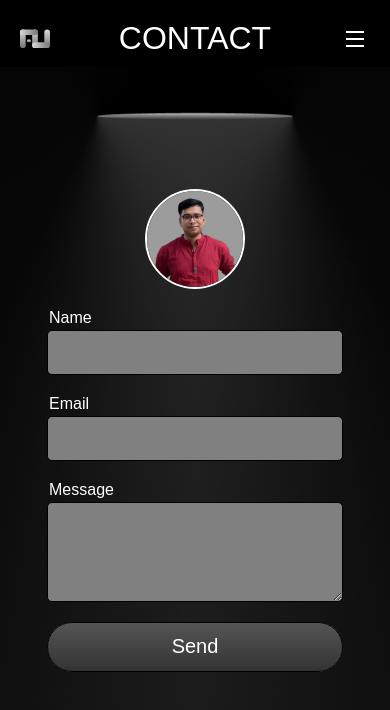
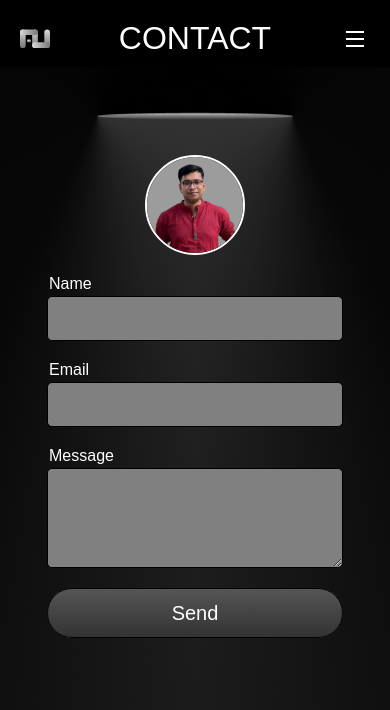
Before and after one commit to ashishup1999/portfolio-v2, a Next.js app: page /contact in a window 390 px wide. Shown: the top 710 px of the page. Built offline with nearby package versions, Linux system fonts and the light colour scheme; a web font is replaced by a local one.

Commit message:
style fixes

```diff
--- a/src/app/contact/contact.scss
+++ b/src/app/contact/contact.scss
@@ -61,7 +61,7 @@
 
 @media only screen and (max-width: 750px) {
   #contact-sec {
-    margin-top: 20vh;
+    margin-top: 16vh;
     width: 80%;
     img {
       height: 100px;
```
